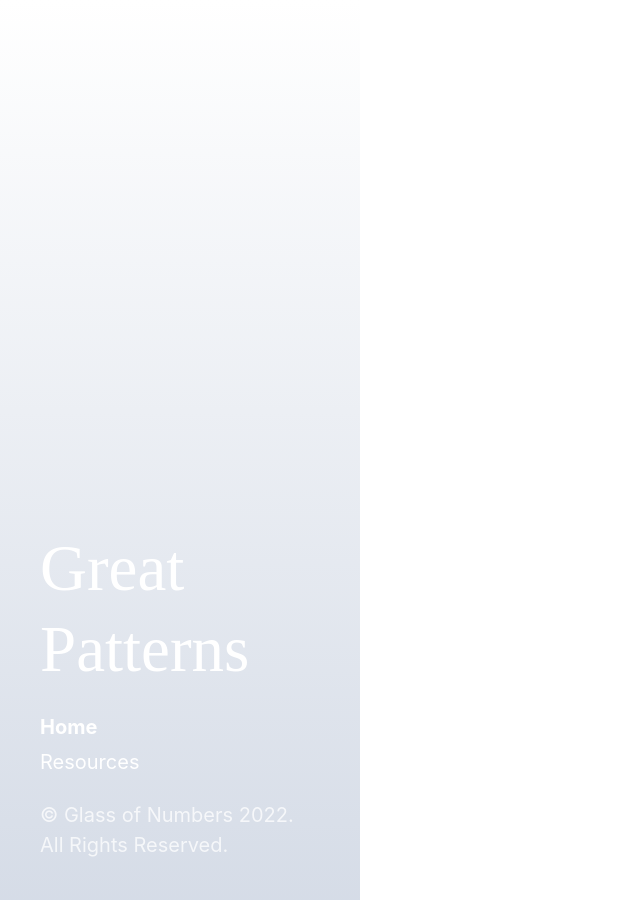
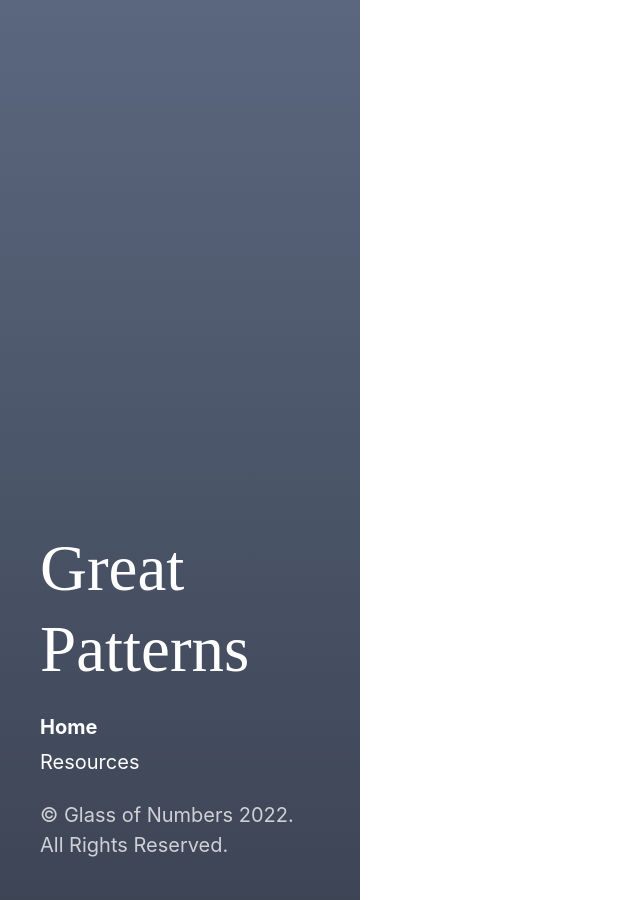
Before and after one commit to greatpatterns/greatpatterns.github.io, a Jekyll site: the page built from index.html, in a window 1280 px wide. Shown: the whole page, without its empty margins (0-640 px from the left). Built offline with Jekyll 4.4.1, drawn with Linux system fonts in a browser that asks for light colours; the list of posts is cut into pages by our own code.

Commit message:
Update _variables.scss

```diff
--- a/_sass/hydeout/_variables.scss
+++ b/_sass/hydeout/_variables.scss
@@ -43,7 +43,7 @@ $code-font-family: Menlo, Monaco, 'Courier New', monospace !default;
 $code-color: #bf616a !default;
 
 // Hyde theming
-$sidebar-bg-color: #eceff4 !default;
+$sidebar-bg-color: #4c566a !default;
 $sidebar-fg-color: #fff !default;
 $sidebar-sticky: true !default;
 $layout-reverse: false !default;
```
